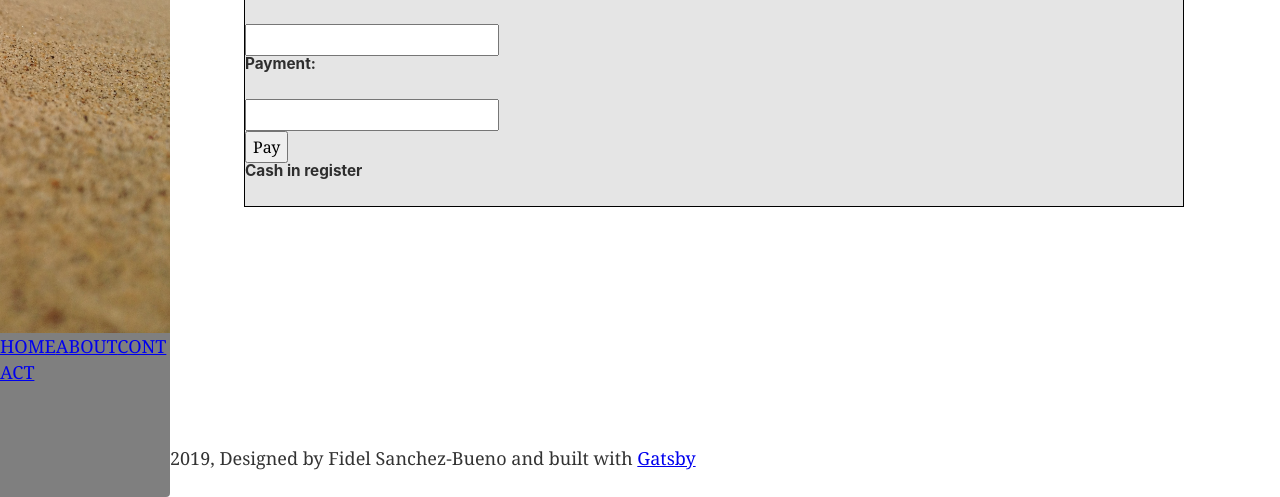
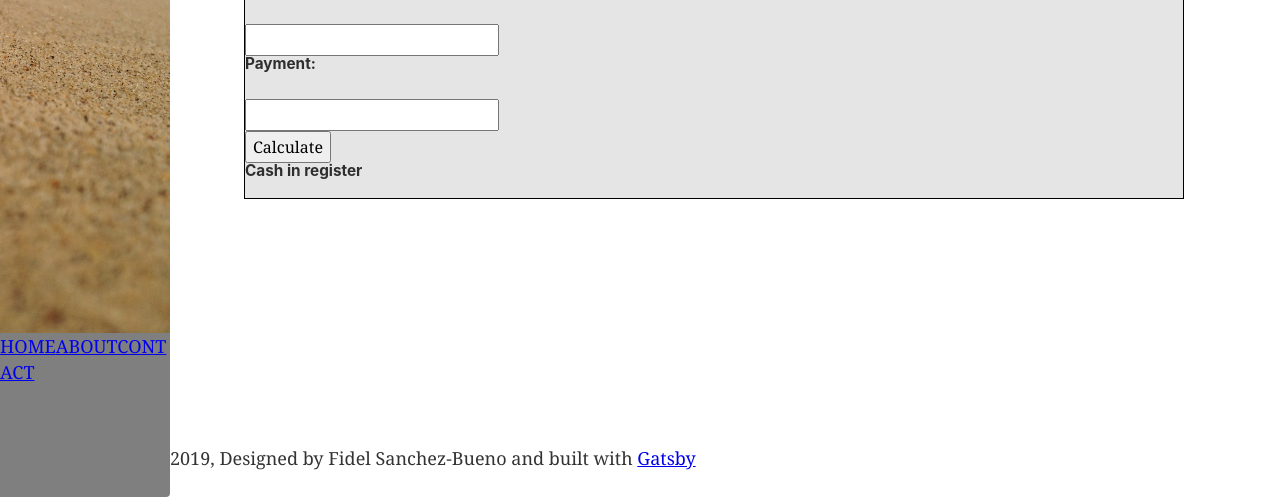
Before and after one commit to FidelVe/fidelve.github.io-development, a Gatsby site: page /freecodecamp/javascript-algorithms-and-data-structures/cash-register in a window 1280 px wide. Shown: the part 303-800 px from the top of the page. Built offline with nearby package versions, Linux system fonts and the light colour scheme; Gatsby itself is replaced by a stand-in of ours.

Commit message:
Finished collapse-container 0.1. Basic functionality, theres things to fix and implement

```diff
--- a/src/components/cash-register-app.js
+++ b/src/components/cash-register-app.js
@@ -29,11 +29,12 @@ const CashRegisterApp = props => {
           <input type="text" />
         </div>
         <div className={style.innerContainer1}>
-          <button>Pay</button>
+          <button>Calculate</button>
         </div>
       </div>
       <div className={style.innerContainer}>
         <CollapseContainer
+          inlineStyleMaxHeight={'35px'}
           styledMargin={false}
           headerText="Cash in register"
           bigHeader={false}
--- a/src/components/cash-register-app.module.css
+++ b/src/components/cash-register-app.module.css
@@ -20,6 +20,7 @@
   display: flex;
   flex-flow: row nowrap;
   align-items: center;
+  /* justify-content: space-between; */
 }
 .inner-container-1 > h5 {
   margin: 0;
--- a/src/components/collapse-container.js
+++ b/src/components/collapse-container.js
@@ -3,7 +3,6 @@ import styles from './collapse-container.module.css';
 
 class CollapseContainer extends React.Component {
   constructor(props) {
-    // headerText="header for the collapsible container"
     super(props);
     this.componentRef = React.createRef();
     this.state = {
@@ -13,74 +12,92 @@ class CollapseContainer extends React.Component {
       isInitialRender: true,
       // Computed Height of header and content elements inside the collapsible
       // container
-      headerHeight: false,
-      contentHeight: false,
-      uncollapseHeight: false,
+      minHeight: '',
+      maxHeight: '',
     };
+
+    // Handles the initial height value for the component if the
+    // inlineStyleMaxHeight prop is passed to the component
+    this.staticState.maxHeight =
+      this.props.inlineStyleMaxHeight === ''
+        ? ''
+        : `${parseInt(this.props.inlineStyleMaxHeight)}px`;
   }
+
+  createInitialState = props => {
+    // This functions takes the values passed into props and creates an
+    // initial state for the component based on those values
+  };
 
   onHeaderClick = event => {
     this.setState({isOpen: !this.state.isOpen});
   };
 
+  componentDidUpdate() {}
   componentDidMount() {
-    // Get the updated scroll sizes on each re-render.
+    // Get the element heights only on first call on componentDidMount().
+    // This is done to be able to work with any styles declared in the
+    // css module and let CollapseContainer be reusable.
+
+    if (this.staticState.isInitialRender) {
+      // This will only run one time (on initial rendering)
 
       // Get the elements from the DOM
       let containerEl = this.componentRef.current;
-    let [headerEl, contentEl] = this.componentRef.current.children;
+      let contentEl = this.componentRef.current.children[1];
 
       // Get the updated styles from each element
       let containerStyle = getComputedStyle(containerEl);
-    let headerStyle = getComputedStyle(headerEl);
       let contentStyle = getComputedStyle(contentEl);
-
-    let containerHeight = containerStyle.getPropertyValue('height');
-    let containerBorderWidth = containerStyle.getPropertyValue(
-      'border-top-width',
-    );
 
       // This is the minimum height for the collapse container. Is necessary to
       // get this values and set them as inline style because the transition
       // doesn't work on 'height: auto' values or 'max-height: auto' values.
       // because this value actually doesnt change on re-renders we only need
-    // to get it once on the first componentDidMount()
-    let containerMinCollapseHeight = containerHeight + containerBorderWidth;
-    console.log(containerHeight, containerBorderWidth);
+      // to get it once on the first componentDidMount().
+      // If a value is passed to the prop 'inlineStyleMaxHeight' that value
+      // is used instead.
+      let containerMinCollapseHeight =
+        this.props.inlineStyleMaxHeight === ''
+          ? parseInt(containerStyle.getPropertyValue('height'))
+          : parseInt(this.props.inlineStyleMaxHeight);
 
-    if (this.staticState.contentHeight !== contentEl.scrollHeight) {
-      // update the header and content height
-      this.staticState.contentHeight = contentEl.scrollHeight;
-      this.staticState.headerHeight = headerEl.scrollHeight;
+      // This is the maximum height for the collapse container, it will depend
+      // on the content of itself + and extra margin for handling browser
+      // resize.
+      let containerMaxCollapseHeight =
+        parseInt(contentStyle.getPropertyValue('height')) * 2 +
+        containerMinCollapseHeight;
 
-      // update the  uncollapsed height. I'm adding 1000px and using
-      // max-height instead of height because if I dont the height doesn't
-      // updates on resize correctly. In the css file the transition is
-      // on max-height instead of height also.
-      this.staticState.uncollapseHeight =
-        this.staticState.contentHeight + this.staticState.headerHeight + 1000;
+      // Now we pass the max and min container heights to this.staticState
+      this.staticState.minHeight = containerMinCollapseHeight;
+      this.staticState.maxHeight = containerMaxCollapseHeight;
 
-      if (this.staticState.isInitialRender) {
-        // if this is the initial rendering
+      // Change the isInitialRender to false so this block wont run again
       this.staticState.isInitialRender = false;
-      }
     }
   }
 
   render() {
-    const elementInlineStyle = this.staticState.isInitialRender
+    let elementInlineStyle = this.staticState.isInitialRender
       ? // If this is the first render() am passsing an empty object
         // The initial height is declared in collapse-container.module.css
         // This is to ensure that the containers initial state is collapsed
-        {}
+        {height: this.staticState.maxHeight}
       : // If is not the first render() we check if is collapsed or not
       // and adjust the height accordingly
       this.state.isOpen
-      ? {maxHeight: `${this.staticState.uncollapseHeight}px`}
-      : {maxHeight: `${this.staticState.headerHeight}px`};
+      ? {maxHeight: `${this.staticState.maxHeight}px`}
+      : {maxHeight: `${this.staticState.minHeight}px`};
 
     if (!this.props.styledMargin) {
       elementInlineStyle.borderTop = 'none';
+    }
+
+    let imgStyle = this.props.bigHeader
+      ? styles.headerImgContainer
+      : `${styles.headerImgContainer} ${styles.small}`;
+    if (!this.props.bigHeader) {
     }
 
     return (
@@ -95,10 +112,9 @@ class CollapseContainer extends React.Component {
             <h5>{this.props.headerText}</h5>
           )}
           {this.state.isOpen ? (
-            <div
-              className={`${styles.headerImgContainer} ${styles.open}`}></div>
+            <div className={`${imgStyle} ${styles.open}`}></div>
           ) : (
-            <div className={styles.headerImgContainer}></div>
+            <div className={imgStyle}></div>
           )}
         </header>
         <article className={styles.collapseContent}>
@@ -113,6 +129,7 @@ CollapseContainer.defaultProps = {
   headerText: 'default value for the header text',
   bigHeader: true,
   styledMargin: true,
+  inlineStyleMaxHeight: '', // TODO: type check this to only accept width units
 };
 
 export default CollapseContainer;
--- a/src/components/collapse-container.module.css
+++ b/src/components/collapse-container.module.css
@@ -1,7 +1,7 @@
 /* CSS module for collapse-container.js */
 /*
  * TODO: move the collapse logic from .collapse-content to .collapse-container. The height needs to be a hardcoded value in pixel, only if I use SASS I can use variables to calculate the hight
- * */
+ */
 .collapse-container {
   background-color: #ebecf0;
   border-radius: 4px 4px 0px 0px;
@@ -9,25 +9,21 @@
   margin-bottom: 20px;
   overflow-y: hidden;
   max-height: 57px;
+  width: 100%;
   transition: max-height 1s;
 }
 .collapse-header {
-  /* background-color: rgba(0, 0, 0, 0.1); */
   display: flex;
-  height: 52px;
+  /*equal to .collapse-container height - border-top-width*/
+  /* height: 52px; */
   flex-flow: row nowrap;
   justify-content: space-between;
   align-items: center;
+  margin: 4px;
 }
-.collapse-header > h3 {
+.collapse-header > h3,
+.collapse-header > h5 {
   margin: 0 auto;
-  height: 52px;
-  /* padding-top: 6px; */
-  /* margin-bottom: 0px; */
-  /* margin-left: 6px; */
-}
-.collapse-header > h5 {
-  margin: 0px;
 }
 .header-img-container {
   display: block;
@@ -38,6 +34,12 @@
   background-size: 48px 48px;
   background-position: -4px;
   margin-right: 2px;
+}
+.header-img-container.small {
+  width: 20px;
+  height: 20px;
+  background-size: 28px 28px;
+  background-position: -4px;
 }
 .header-img-container:hover {
   background-image: url('../images/ic_add_white_48dp.png');
--- a/src/components/layout.js
+++ b/src/components/layout.js
@@ -13,7 +13,9 @@ import {Helmet} from 'react-helmet';
 const _VER = 'vertical';
 const _HOR = 'horizontal';
 const _HEIGHT = '100%';
-const _INNER_WIDTH = 580;
+// This value is the same as the media query breakpoint declared in the
+// css module file 'layout.module.css'.
+const _INNER_WIDTH = 680;
 const _EVENT_RESIZE = 'resize';
 const _LINK_ROOT = '/';
 const _LINK_ABOUT = '/about/';
--- a/src/pages/freecodecamp/javascript-algorithms-and-data-structures/cash-register.js
+++ b/src/pages/freecodecamp/javascript-algorithms-and-data-structures/cash-register.js
@@ -1,5 +1,5 @@
 import React from 'react';
-import {Link, graphql} from 'gatsby';
+import {graphql} from 'gatsby';
 import Img from 'gatsby-image';
 
 import Layout from '../../../components/layout';
```
Also changed, not shown: src/components/layout.module.css (+6 -1 lines). Lines whose indentation alone changed are shown as unchanged.
